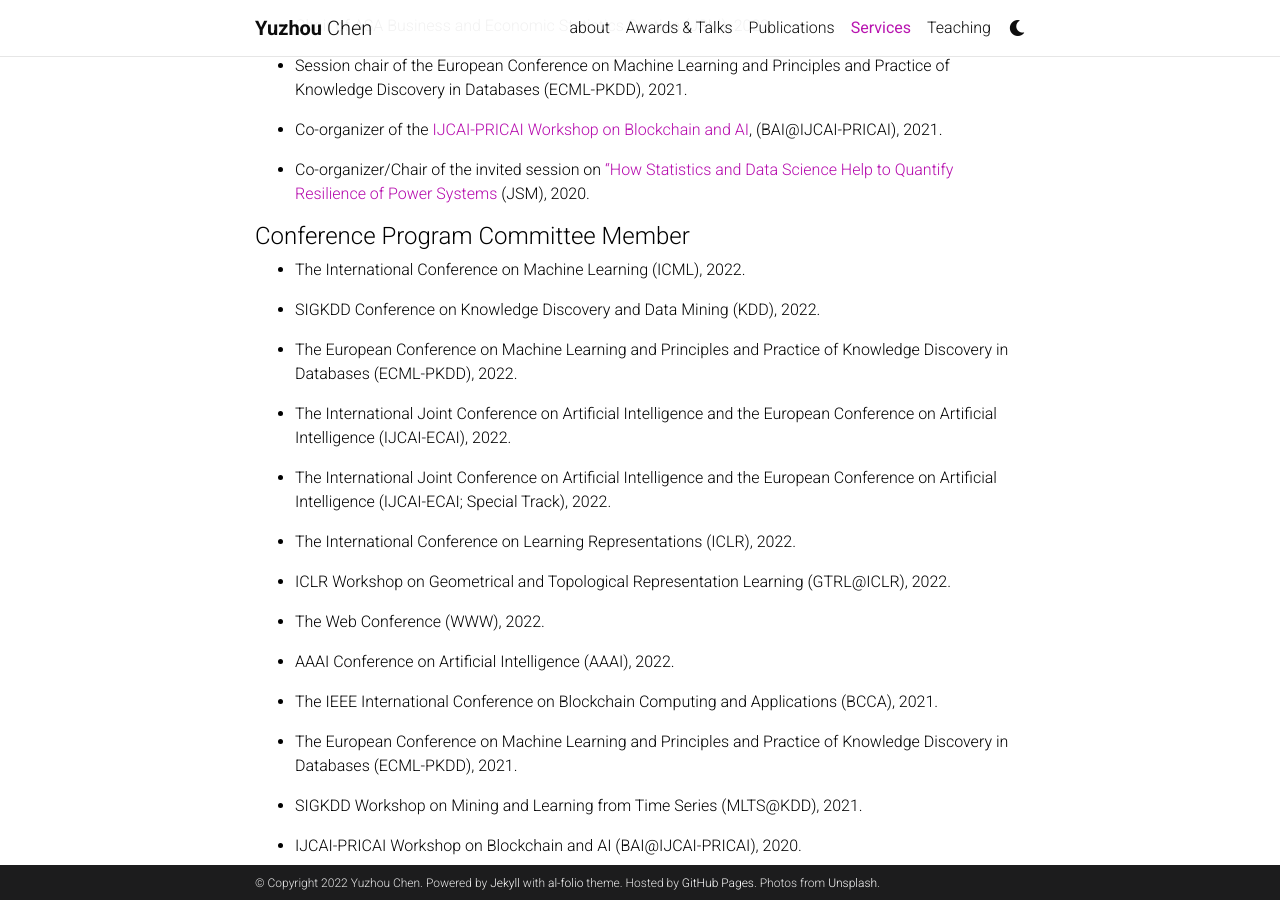
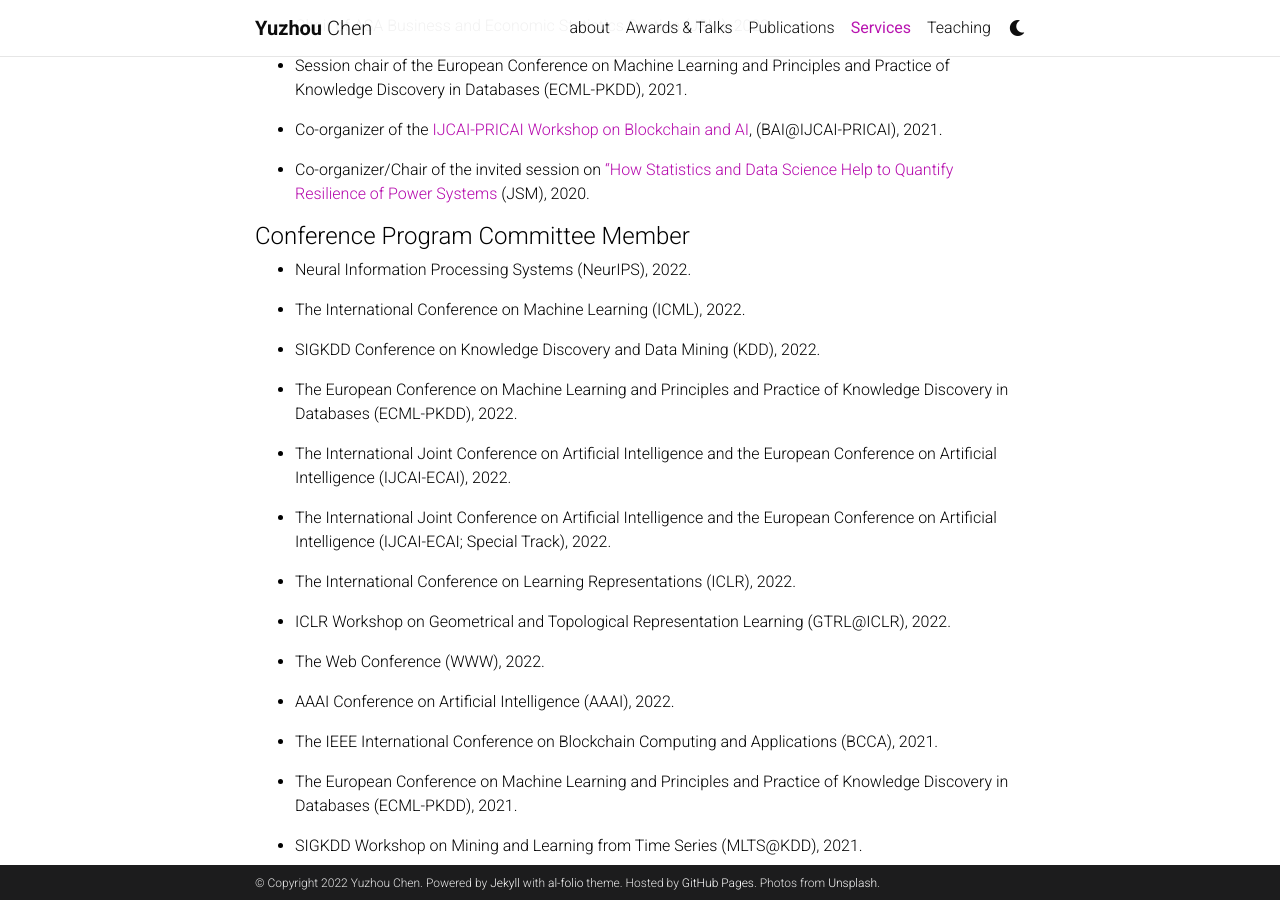
Before and after one commit to yuzhouguangc/yuguang_website, a Jekyll site: the page built from _pages/services.md, in a window 1280 px wide and 900 px high, scrolled down 324 px. Built offline with Jekyll 4.4.1, drawn with Linux system fonts in a browser that asks for light colours; comment, search, counter and statistics services are not loaded; a style sheet for code colours, icons or effects is not loaded.

Commit message:
Update services.md

```diff
--- a/_pages/services.md
+++ b/_pages/services.md
@@ -23,6 +23,7 @@ nav: true
 
 
 #### Conference Program Committee Member
+- Neural Information Processing Systems (NeurIPS), 2022.
 
 - The International Conference on Machine Learning (ICML), 2022.
 
```
